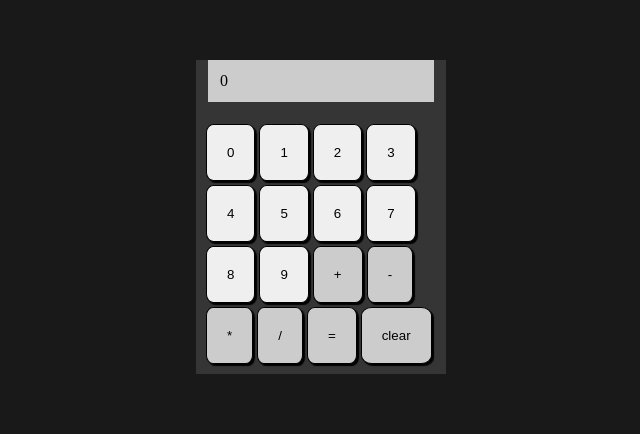
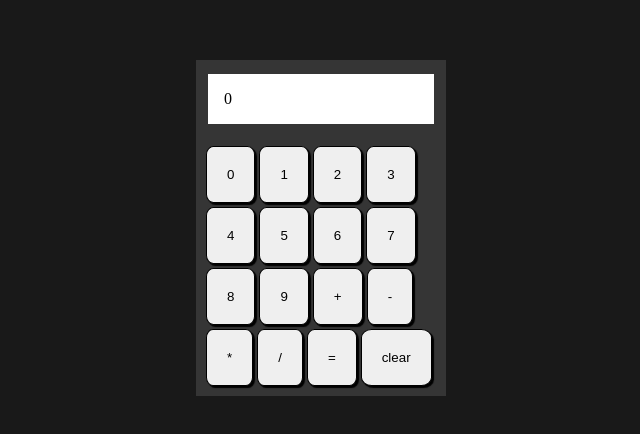
Before and after one commit to cstep404/calc, a plain HTML site: page index.html in a window 1280 px wide. Shown: the part 180-614 px from the top of the page, without its empty margins (44-684 px from the left). Drawn offline with Linux system fonts and the light colour scheme.

Commit message:
Increased display padding and added border to top of calculator.

```diff
--- a/styles/calc.css
+++ b/styles/calc.css
@@ -12,11 +12,12 @@ body {
     min-width: 250px;
     max-width: 250px;
     background-color: #353535;
+    border-top: 2px solid #353535;
 }
 
 #display {
-    background-color: #cccccc;
-    padding: 0.75em;
+    background-color: white;
+    padding: 1.00em;
     margin: 0.75em;
 }
 
@@ -33,7 +34,3 @@ body {
     border: 1px solid black;
     box-shadow: 2px 2px 1px black;
 }
-
-.operator, .equals, .clear {
-    background-color: #cccccc;
-}
```
